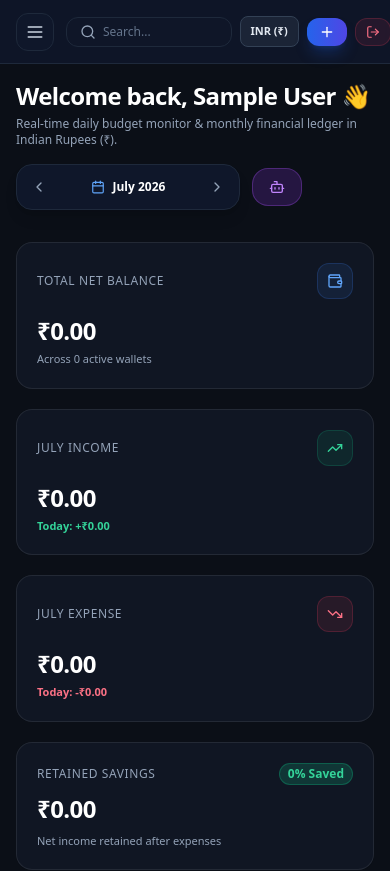
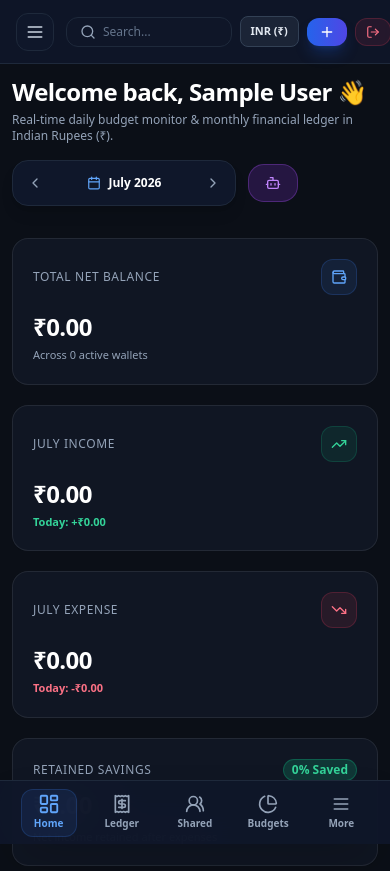
Before and after one commit to sarathparthi/Vyora-ai, a Next.js app in the folder frontend/: page / in a window 390 px wide. Shown: the top 871 px of the page. Built offline with nearby package versions, Linux system fonts and the light colour scheme; no server answers; sample sign-in values are in the browser's storage.

Commit message:
Enhance smartphone mobile compatibility: MobileBottomNav, responsive padding, viewport touch targets, and scrollable modal layouts for iOS & Android

```diff
--- a/frontend/src/components/AuthGuard.tsx
+++ b/frontend/src/components/AuthGuard.tsx
@@ -4,6 +4,7 @@ import { useEffect, useState } from 'react';
 import { usePathname, useRouter } from 'next/navigation';
 import { Sidebar } from './Sidebar';
 import { Navbar } from './Navbar';
+import { MobileBottomNav } from './MobileBottomNav';
 
 const PUBLIC_AUTH_ROUTES = ['/login', '/register', '/verify-email', '/forgot-password', '/reset-password'];
 
@@ -43,9 +44,10 @@ export function AuthGuard({ children }: { children: React.ReactNode }) {
     <>
       <Sidebar mobileOpen={mobileMenuOpen} onCloseMobile={() => setMobileMenuOpen(false)} />
       <Navbar onToggleMobileMenu={() => setMobileMenuOpen(!mobileMenuOpen)} />
-      <main className="pl-0 lg:pl-64 pt-16 min-h-screen transition-all duration-300">
-        <div className="p-4 sm:p-6 lg:p-8 max-w-7xl mx-auto space-y-6 sm:space-y-8">{children}</div>
+      <main className="pl-0 lg:pl-64 pt-16 pb-24 lg:pb-8 min-h-screen transition-all duration-300">
+        <div className="p-3 sm:p-6 lg:p-8 max-w-7xl mx-auto space-y-5 sm:space-y-8">{children}</div>
       </main>
+      <MobileBottomNav onOpenMobileMenu={() => setMobileMenuOpen(true)} />
     </>
   );
 }
--- /dev/null
+++ b/frontend/src/components/MobileBottomNav.tsx
@@ -0,0 +1,57 @@
+'use client';
+
+import Link from 'next/link';
+import { usePathname } from 'next/navigation';
+import { LayoutDashboard, Receipt, UsersRound, PieChart, Menu } from 'lucide-react';
+
+interface MobileBottomNavProps {
+  onOpenMobileMenu: () => void;
+}
+
+export function MobileBottomNav({ onOpenMobileMenu }: MobileBottomNavProps) {
+  const pathname = usePathname();
+
+  // Hide on admin routes or auth pages
+  if (pathname.startsWith('/admin') || ['/login', '/register', '/verify-email', '/forgot-password', '/reset-password'].includes(pathname)) {
+    return null;
+  }
+
+  const items = [
+    { name: 'Home', href: '/', icon: LayoutDashboard },
+    { name: 'Ledger', href: '/transactions', icon: Receipt },
+    { name: 'Shared', href: '/shared-finance', icon: UsersRound },
+    { name: 'Budgets', href: '/budgets', icon: PieChart },
+  ];
+
+  return (
+    <nav className="lg:hidden fixed bottom-0 left-0 right-0 h-16 bg-[#0F172A]/95 backdrop-blur-xl border-t border-slate-800 z-30 px-3 flex items-center justify-around shadow-2xl">
+      {items.map((item) => {
+        const isActive = pathname === item.href;
+        const Icon = item.icon;
+        return (
+          <Link
+            key={item.name}
+            href={item.href}
+            className={`flex flex-col items-center justify-center w-14 h-12 rounded-xl text-[10px] font-semibold transition-all ${
+              isActive
+                ? 'text-blue-400 font-bold bg-blue-500/10 border border-blue-500/20'
+                : 'text-slate-400 hover:text-slate-200'
+            }`}
+          >
+            <Icon className={`w-5 h-5 mb-0.5 ${isActive ? 'text-blue-400 scale-110' : 'text-slate-400'}`} />
+            <span>{item.name}</span>
+          </Link>
+        );
+      })}
+
+      {/* Menu Toggle */}
+      <button
+        onClick={onOpenMobileMenu}
+        className="flex flex-col items-center justify-center w-14 h-12 rounded-xl text-[10px] font-semibold text-slate-400 hover:text-slate-200"
+      >
+        <Menu className="w-5 h-5 mb-0.5 text-slate-400" />
+        <span>More</span>
+      </button>
+    </nav>
+  );
+}
```
